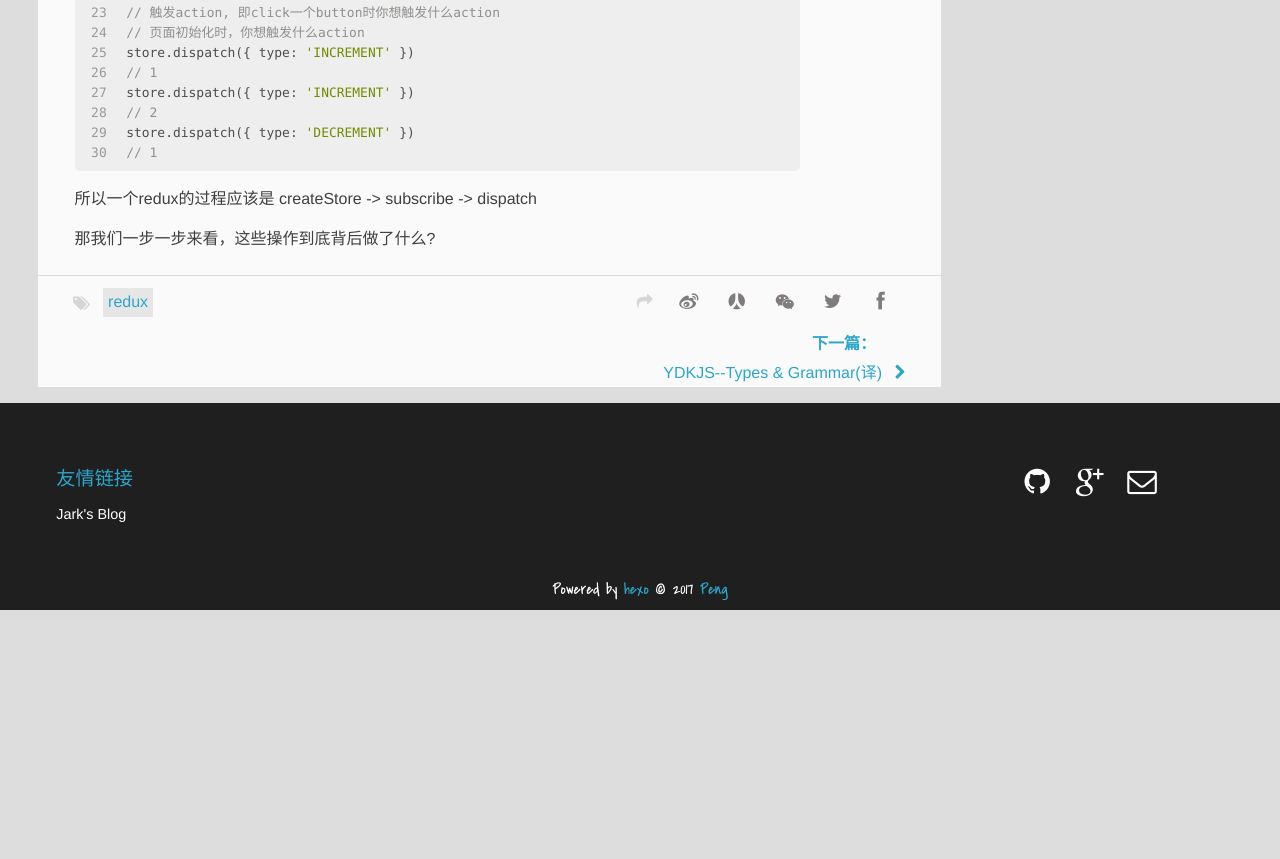
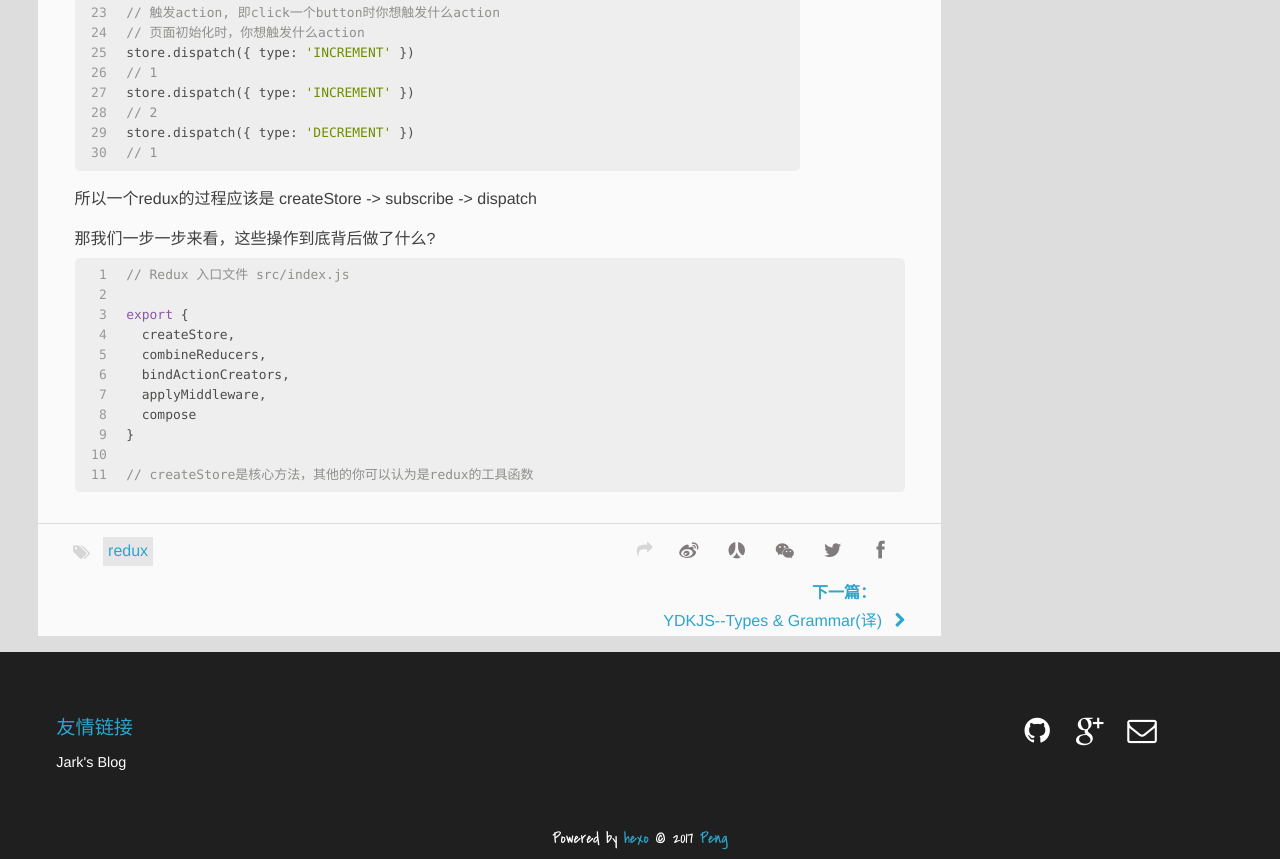
Before and after one commit to huiop368/huiop368.github.io, a plain HTML site: page 2016/05/23/redux-source-code-analysis/index.html in a window 1280 px wide. Shown: the part 858-1717 px from the top of the page. Before the commit the page ends 1468 px from the top, so only its background shows below. Drawn offline with Linux system fonts and the light colour scheme.

Commit message:
Site updated: 2017-01-18 23:31:26

```diff
--- a/2016/05/23/redux-source-code-analysis/index.html
+++ b/2016/05/23/redux-source-code-analysis/index.html
@@ -19,7 +19,7 @@
 <meta property="og:site_name" content="Peng`s Blog">
 <meta property="og:description" content="我们先从一个简单的单纯的Redux开始吧 （这里认为你对redux已经有部分了解）
 123456789101112131415161718192021222324252627282930import &amp;#123; createStore &amp;#125; from &apos;redux&apos;// 定义reducer函数，处理数据变化const counter = (state = 0, action) =&amp;gt;">
-<meta property="og:updated_time" content="2017-01-18T15:21:53.000Z">
+<meta property="og:updated_time" content="2017-01-18T15:30:56.000Z">
 <meta name="twitter:card" content="summary">
 <meta name="twitter:title" content="Redux 源码解析">
 <meta name="twitter:description" content="我们先从一个简单的单纯的Redux开始吧 （这里认为你对redux已经有部分了解）
@@ -150,6 +150,7 @@
 <a id="more"></a>
 <p>所以一个redux的过程应该是 createStore -&gt; subscribe -&gt; dispatch</p>
 <p>那我们一步一步来看，这些操作到底背后做了什么?</p>
+<figure class="highlight javascript"><table><tr><td class="gutter"><pre><div class="line">1</div><div class="line">2</div><div class="line">3</div><div class="line">4</div><div class="line">5</div><div class="line">6</div><div class="line">7</div><div class="line">8</div><div class="line">9</div><div class="line">10</div><div class="line">11</div></pre></td><td class="code"><pre><div class="line"><span class="comment">// Redux 入口文件 src/index.js</span></div><div class="line"></div><div class="line"><span class="keyword">export</span> &#123;</div><div class="line">  createStore,</div><div class="line">  combineReducers,</div><div class="line">  bindActionCreators,</div><div class="line">  applyMiddleware,</div><div class="line">  compose   </div><div class="line">&#125;</div><div class="line"></div><div class="line"><span class="comment">// createStore是核心方法，其他的你可以认为是redux的工具函数</span></div></pre></td></tr></table></figure>
 
 	</div>
 		<footer class="article-footer clearfix">
```
